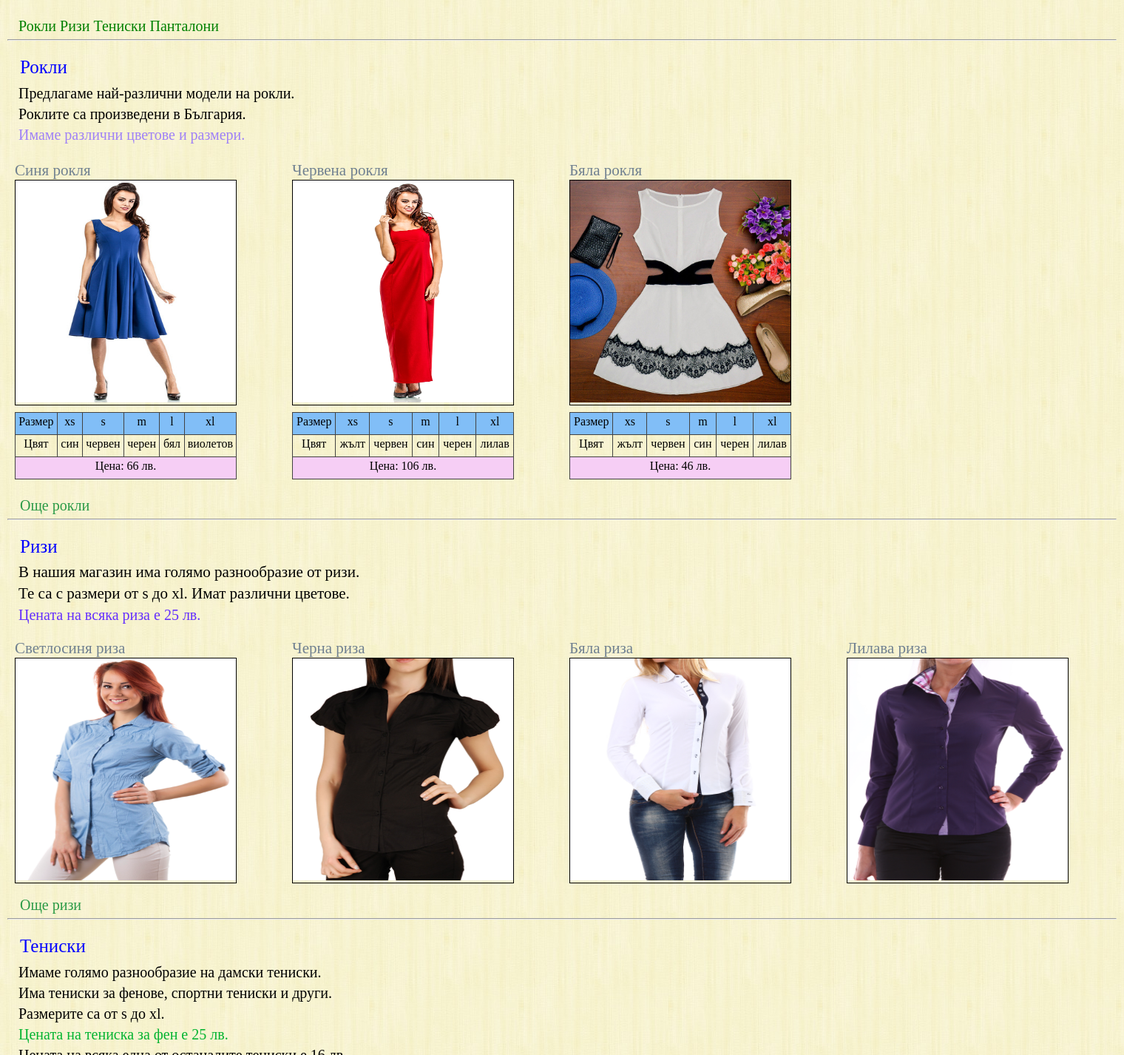
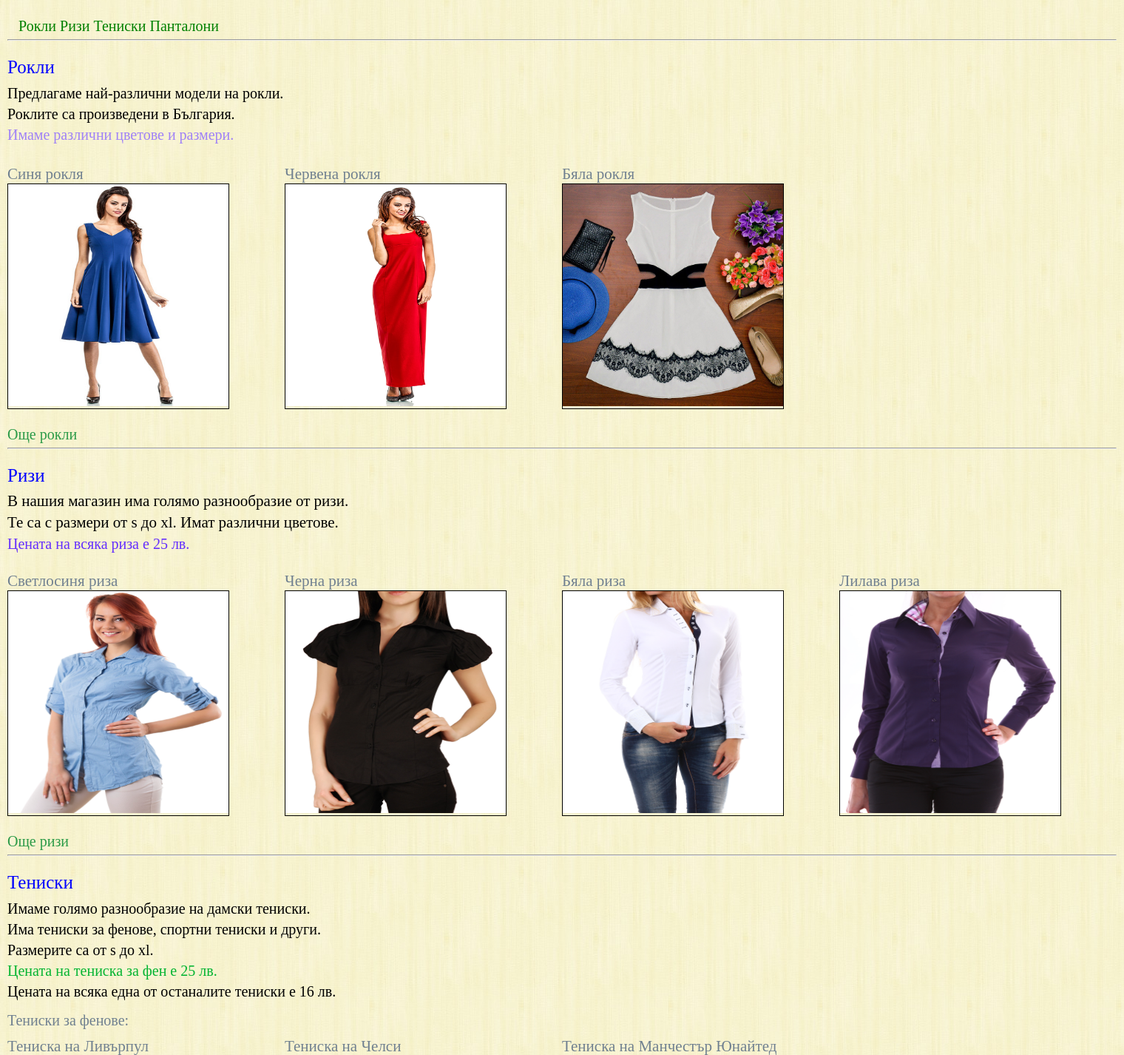
Before and after one commit to nadezhdadunkina/nadezhdadunkina.github.io, a PHP site: page /drehi.html in a window 1520 px wide. Shown: the part 214-1640 px from the top of the page at 74% size. Run offline with PHP 8.4, Linux system fonts and the light colour scheme.

Commit message:
Task4
update drehi.html, info1.html, info2.html, style.css

```diff
--- a/css/style.css
+++ b/css/style.css
@@ -80,7 +80,6 @@ h1 {
 
 h2 {
 	color: blue;
-	margin-left: 17px;
 	font-family: times new roman;
 	font-size: 25px;
 	padding-top: 1%;
@@ -89,14 +88,12 @@ h2 {
 
 h3{
 	color: slategray;
-	margin-left: 17px;
 	font-size: 20px;
 	font-family: times new roman;
 }
 
 h4 {
 	color: slategray;
-	margin-left: 17px;
 }
 
 
@@ -254,8 +251,8 @@ infoteniska1.html */
 .product{
 	width:1500px;
 	float:left;
-	margin: 5px;
-	padding: 5px;
+	padding-top: 15px;
+    padding-bottom: 15px;
 }
 
 .product ul li{
@@ -1063,26 +1059,24 @@ ul .classimg{
 	color: #868A08;
 }
 
-.pclass{
-	margin: 15px;
-    padding: 5px;
-	margin-left: 1px;
-}
-
 
 .divclass1{
-	margin: 15px;
     padding: 0;
 }
 
 div p{
 	padding-top: 5px;
-    padding-left: 15px;
 }
 
 .paragraf2 p{
 	padding-top: 5px;
-    padding-left: 15px;
+}
+
+.tableclass .tdclass{vertical-align:top}
+
+.thclass{
+	font-family: arial;
+	font-size: 15px;
 }
 
 
--- a/drehi.html
+++ b/drehi.html
@@ -101,76 +101,14 @@
                <li>
 			   <h3 class="productname">Синя рокля</h3>
                   <a href="info1.html" class="aimage"><img class="zoom" src="img/sinq-roklq.jpg" alt="sinq-roklq"></a>
-                  <table>
-                     <tr>
-                        <td>Размер</td>
-                        <td>xs</td>
-                        <td>s</td>
-                        <td>m</td>
-                        <td>l</td>
-                        <td>xl</td>
-                     </tr>
-                     <tr>
-                        <td>Цвят</td>
-                        <td>син</td>
-                        <td>червен</td>
-                        <td>черен</td>
-                        <td>бял</td>
-                        <td>виолетов</td>
-                     </tr>
-                     <tr>
-                        <td colspan="6">Цена: 66 лв.</td>
-                     </tr>
-                  </table>
                </li>
                <li>
 			   <h3 class="productname">Червена рокля</h3>
                   <a href="info2.html" class="aimage"><img class="zoom" src="img/chervena-roklq.jpg" alt="chervena-roklq"></a>
-                  <table>
-                     <tr>
-                        <td>Размер</td>
-                        <td>xs</td>
-                        <td>s</td>
-                        <td>m</td>
-                        <td>l</td>
-                        <td>xl</td>
-                     </tr>
-                     <tr>
-                        <td>Цвят</td>
-                        <td>жълт</td>
-                        <td>червен</td>
-                        <td>син</td>
-                        <td>черен</td>
-                        <td>лилав</td>
-                     </tr>
-                     <tr>
-                        <td colspan="6">Цена: 106 лв.</td>
-                     </tr>
-                  </table>
                </li>
                <li>
 			   <h3 class="productname">Бяла рокля</h3>
                   <a class="aimage"><img class="zoom" src="img/bqla-roklq.jpg" alt="bqla-roklq"></a>
-                  <table>
-                     <tr>
-                        <td>Размер</td>
-                        <td>xs</td>
-                        <td>s</td>
-                        <td>m</td>
-                        <td>l</td>
-                        <td>xl</td>
-                     </tr>
-                     <tr>
-                        <td>Цвят</td>
-                        <td>жълт</td>
-                        <td>червен</td>
-                        <td>син</td>
-                        <td>черен</td>
-                        <td>лилав</td>
-                     </tr>
-                     <tr>
-                        <td colspan="6">Цена: 46 лв.</td>
-                  </table>
             </ul>
          </article>
          <div class="clear"></div>
@@ -227,33 +165,81 @@
          <article class="product1">
             <h3 id="teniskizafenove">Тениски за фенове:</h3>
             <ul>
-               <li><a href="infoteniska1.html" class="aimage"><img class="zoom" src="img/teniskaliverpool.jpg" alt="teniskaliverpool"></a></li>
-               <li><a class="aimage"><img class="zoom" src="img/teniskachelsea.jpg" alt="teniskachelsea"></a></li>
-               <li><a class="aimage"><img class="zoom" src="img/teniskamu.jpg" alt="teniskamu"></a></li>
+               <li>
+			   <h3 class="productname">Тениска на Ливърпул</h3>
+			   <a href="infoteniska1.html" class="aimage"><img class="zoom" src="img/teniskaliverpool.jpg" alt="teniskaliverpool">
+			   </a>
+			   </li>
+               <li>
+			   <h3 class="productname">Тениска на Челси</h3>
+			   <a class="aimage"><img class="zoom" src="img/teniskachelsea.jpg" alt="teniskachelsea">
+			   </a>
+			   </li>
+               <li>
+			   <h3 class="productname">Тениска на Манчестър Юнайтед</h3>
+			   <a class="aimage"><img class="zoom" src="img/teniskamu.jpg" alt="teniskamu">
+			   </a>
+			   </li>
             </ul>
          </article>
          <article class="product1">
             <h3 id="sportniteniski">Спортни тениски:</h3>
             <ul>
-               <li><a class="aimage"><img class="zoom" src="img/chervenateniska.jpg" alt="chervenateniska"></a></li>
-               <li><a class="aimage"><img class="zoom" src="img/chernateniska.jpg" alt="chernateniska"></a></li>
-               <li><a class="aimage"><img class="zoom" src="img/rozovateniska.jpg" alt="rozovateniska"></a></li>
+               <li>
+			   <h3 class="productname">Червена тениска</h3>
+			   <a class="aimage"><img class="zoom" src="img/chervenateniska.jpg" alt="chervenateniska">
+			   </a>
+			   </li>
+               <li>
+			   <h3 class="productname">Черна тениска Nike</h3>
+			   <a class="aimage"><img class="zoom" src="img/chernateniska.jpg" alt="chernateniska">
+			   </a>
+			   </li>
+               <li>
+			   <h3 class="productname">Розова тениска Adidas</h3>
+			   <a class="aimage"><img class="zoom" src="img/rozovateniska.jpg" alt="rozovateniska">
+			   </a>
+			   </li>
             </ul>
          </article>
          <article class="product1">
             <h3 id="teniskisnadpisi">Тениски с надписи:</h3>
             <ul>
-               <li><a class="aimage"><img class="zoom" src="img/bqlateniska-audi.jpg" alt="bqlateniska-audi"></a></li>
-               <li><a class="aimage"><img class="zoom" src="img/bqlateniska.jpg" alt="bqlateniska"></a></li>
-               <li><a class="aimage"><img class="zoom" src="img/bqla-teniska.jpg" alt="bqla-teniska"></a></li>
+               <li>
+			   <h3 class="productname">Тениска на Audi</h3>
+			   <a class="aimage"><img class="zoom" src="img/bqlateniska-audi.jpg" alt="bqlateniska-audi">
+			   </a>
+			   </li>
+               <li>
+			   <h3 class="productname">All we need is Love</h3>
+			   <a class="aimage"><img class="zoom" src="img/bqlateniska.jpg" alt="bqlateniska">
+			   </a>
+			   </li>
+               <li>
+			   <h3 class="productname">All you need is new shoes</h3>
+			   <a class="aimage"><img class="zoom" src="img/bqla-teniska.jpg" alt="bqla-teniska">
+			   </a>
+			   </li>
             </ul>
          </article>
          <article class="product1">
             <h3 id="drugiteniski">Други тениски:</h3>
             <ul>
-               <li><a class="aimage"><img class="zoom" src="img/bqlateniska-bulgaria.jpg" alt="bqlateniska-bulgaria"></a></li>
-               <li><a class="aimage"><img class="zoom" src="img/cherna-teniska.jpg" alt="cherna-teniska"></a></li>
-               <li><a class="aimage"><img class="zoom" src="img/sinqteniska.jpg" alt="sinqteniska"></a></li>
+               <li>
+			   <h3 class="productname">България над всичко</h3>
+			   <a class="aimage"><img class="zoom" src="img/bqlateniska-bulgaria.jpg" alt="bqlateniska-bulgaria">
+			   </a>
+			   </li>
+               <li>
+			   <h3 class="productname">Черна тениска</h3>
+			   <a class="aimage"><img class="zoom" src="img/cherna-teniska.jpg" alt="cherna-teniska">
+			   </a>
+			   </li>
+               <li>
+			   <h3 class="productname">Синя тениска</h3>
+			   <a class="aimage"><img class="zoom" src="img/sinqteniska.jpg" alt="sinqteniska">
+			   </a>
+			   </li>
             </ul>
          </article>
          <hgroup id="groupid">
@@ -265,22 +251,46 @@
          <article class="product">
             <h3 id="oficialni">Официални</h3>
             <ul>
-               <li><a class="aimage"><img class="zoom" src="img/lilav-pantalon.jpg" alt="lilav-pantalon"></a></li>
-               <li><a class="aimage"><img class="zoom" src="img/bejov-pantalon.jpg" alt="bejov-pantalon"></a></li>
+               <li>
+			   <h3 class="productname">Лилав панталон</h3>
+			   <a class="aimage"><img class="zoom" src="img/lilav-pantalon.jpg" alt="lilav-pantalon">
+			   </a>
+			   </li>
+               <li>
+			   <h3 class="productname">Бежов панталон</h3>
+			   <a class="aimage"><img class="zoom" src="img/bejov-pantalon.jpg" alt="bejov-pantalon">
+			   </a>
+			   </li>
             </ul>
          </article>
          <article class="product">
             <h3 id="vsekidnevni">Всекидневни</h3>
             <ul>
-               <li><a href="infopantalon3.html" class="aimage"><img class="zoom" src="img/tumnolilav-pantalon.jpg" alt="tumnolilav-pantalon"></a></li>
-               <li><a class="aimage"><img class="zoom" src="img/cheren-pantalon.jpg" alt="cheren-pantalon"></a></li>
+               <li>
+			   <h3 class="productname">Тъмнолилав панталон</h3>
+			   <a href="infopantalon3.html" class="aimage"><img class="zoom" src="img/tumnolilav-pantalon.jpg" alt="tumnolilav-pantalon">
+			   </a>
+			   </li>
+               <li>
+			   <h3 class="productname">Черен панталон</h3>
+			   <a class="aimage"><img class="zoom" src="img/cheren-pantalon.jpg" alt="cheren-pantalon">
+			   </a>
+			   </li>
             </ul>
          </article>
          <article class="product">
             <h3 id="dunki">Дънки</h3>
             <ul>
-               <li><a class="aimage"><img class="zoom" src="img/svetlosini-dunki.jpg" alt="svetlosini-dunki"></a></li>
-               <li><a class="aimage"><img class="zoom" src="img/sini-dunki.jpg" alt="sini-dunki"></a></li>
+               <li>
+			   <h3 class="productname">Светлосини дънки</h3>
+			   <a class="aimage"><img class="zoom" src="img/svetlosini-dunki.jpg" alt="svetlosini-dunki">
+			   </a>
+			   </li>
+               <li>
+			   <h3 class="productname">Сини дънки</h3>
+			   <a class="aimage"><img class="zoom" src="img/sini-dunki.jpg" alt="sini-dunki">
+			   </a>
+			   </li>
             </ul>
          </article>
          <h3><a href="https://www.google.bg/search?q=damski+pantaloni&source=lnms&tbm=isch&sa=X&ved=0ahUKEwiRjfn41-DMAhWi5oMKHVuOCNcQ_AUIBygB&biw=1920&bih=973" target="_blank">Други видове панталони</a></h3>
```
Also changed, not shown: other parts of css/style.css (+23 -43 lines), info1.html (+30 -0 lines), info2.html (+31 -0 lines).
